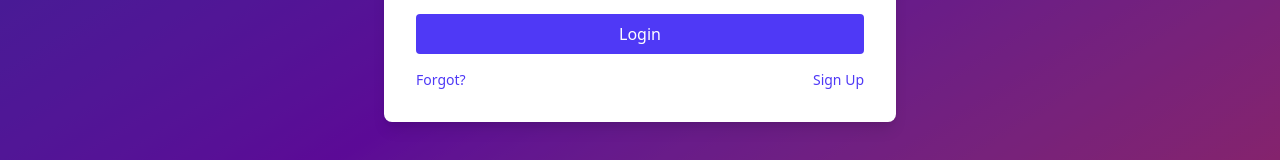
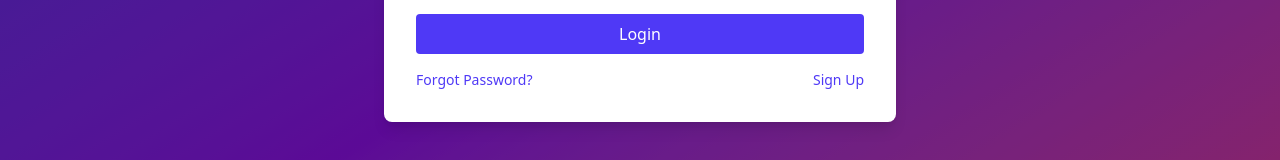
Before and after one commit to johnabednego/sprintsync-frontend, a React (Vite) app: page / in a window 1280 px wide. Shown: the part 430-590 px from the top of the page. Built offline with nearby package versions, Linux system fonts and the light colour scheme.

Commit message:
Rename Fogot toForgot Password

```diff
--- a/src/components/auth/LoginForm.jsx
+++ b/src/components/auth/LoginForm.jsx
@@ -57,7 +57,7 @@ export default function LoginForm() {
           className="text-indigo-600 hover:underline dark:text-indigo-400"
           onClick={() => setStage('forgot')}
         >
-          Forgot?
+          Forgot Password?
         </button>
         <button
           type="button"
```
